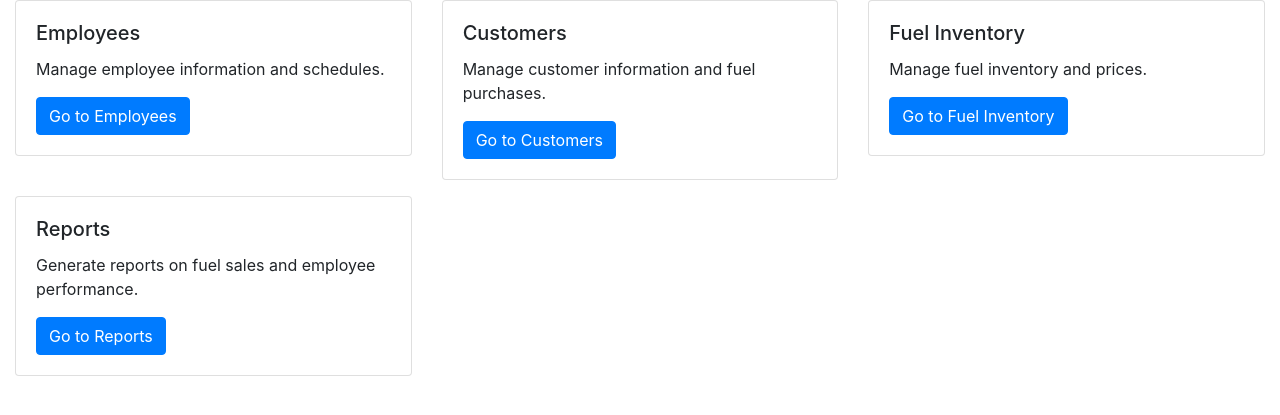
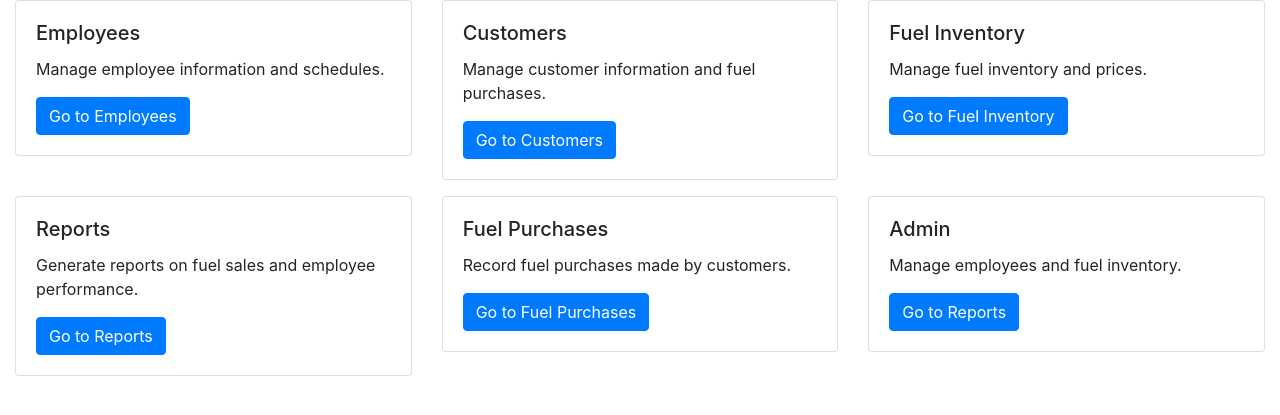
Before and after one commit to MarkisDev/fuelify, a Flask app: page /dashboard in a window 1280 px wide. Shown: the top 415 px of the page. Run offline with Flask 2, Linux system fonts and the light colour scheme; the visitor is signed in with stand-in values (Sample User, id 1); data comes from the database, SQL or seed files in the repository; some libraries are stand-ins or nearby versions.

Commit message:
added more modules to dashboard

```diff
--- a/templates/dashboard.html
+++ b/templates/dashboard.html
@@ -53,13 +53,31 @@
                     </div>
                 </div>
             </div>
+            <div class="col-sm-4">
+                <div class="card">
+                    <div class="card-body">
+                        <h5 class="card-title">Fuel Purchases</h5>
+                        <p class="card-text">Record fuel purchases made by customers.</p>
+                        <a href="/fuel_purchases" class="btn btn-primary">Go to Fuel Purchases</a>
+                    </div>
+                </div>
+            </div>
+            <div class="col-sm-4">
+                <div class="card">
+                    <div class="card-body">
+                        <h5 class="card-title">Admin</h5>
+                        <p class="card-text">Manage employees and fuel inventory.</p>
+                        <a href="/reports" class="btn btn-primary">Go to Reports</a>
+                    </div>
+                </div>
+            </div>
         </div>
-    </div>
 
-    <script src="https://code.jquery.com/jquery-3.4.1.slim.min.js" crossorigin="anonymous"></script>
-    <script src="https://cdn.jsdelivr.net/npm/popper.js@1.16.0/dist/umd/popper.min.js" crossorigin="anonymous"></script>
-    <script src="https://stackpath.bootstrapcdn.com/bootstrap/4.4.1/js/bootstrap.min.js"
-        crossorigin="anonymous"></script>
+        <script src="https://code.jquery.com/jquery-3.4.1.slim.min.js" crossorigin="anonymous"></script>
+        <script src="https://cdn.jsdelivr.net/npm/popper.js@1.16.0/dist/umd/popper.min.js"
+            crossorigin="anonymous"></script>
+        <script src="https://stackpath.bootstrapcdn.com/bootstrap/4.4.1/js/bootstrap.min.js"
+            crossorigin="anonymous"></script>
 </body>
 
 </html>
```
